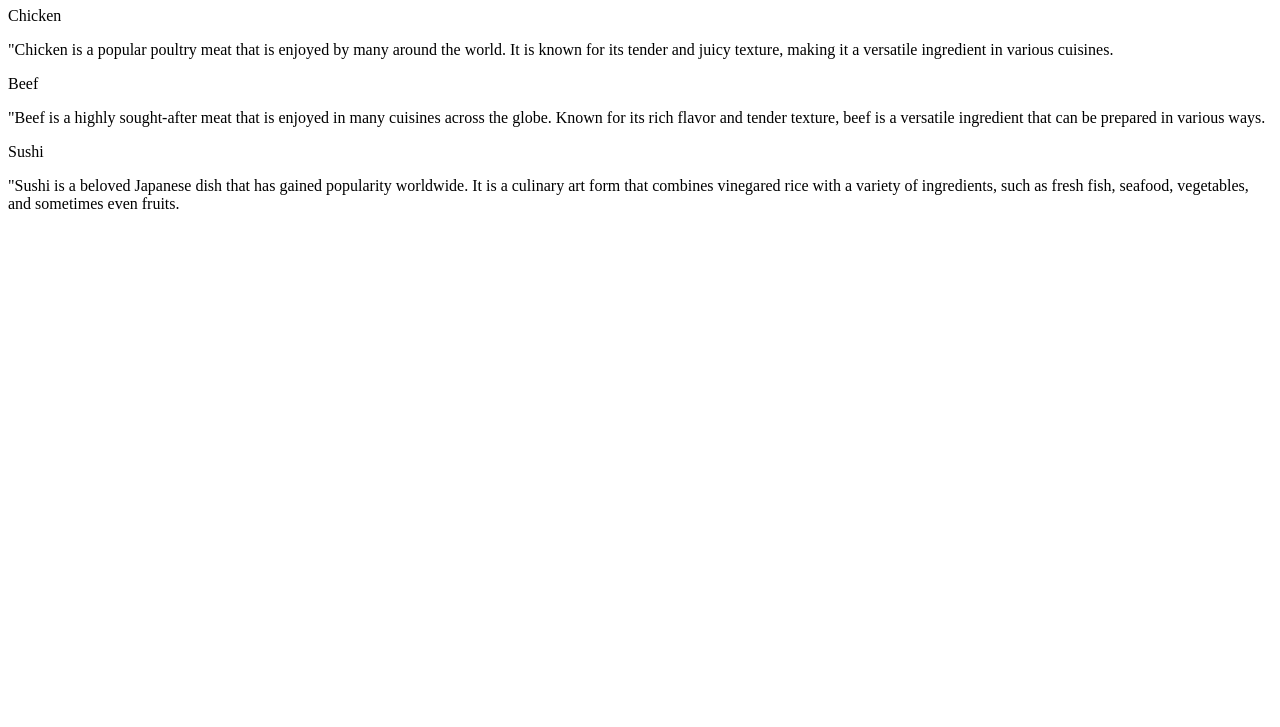
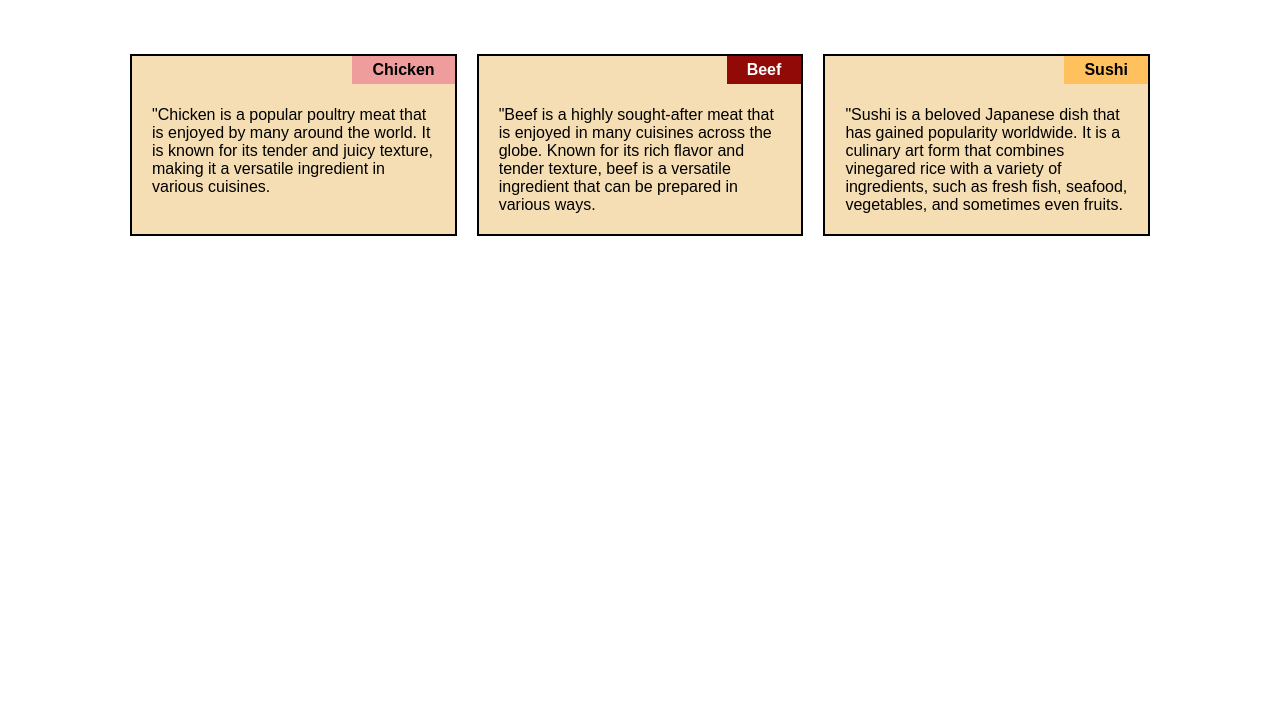
Before and after one commit to Olayinkajacobs/mod2_solution, a plain HTML site: page index.html in a window 1280 px wide. Shown: the part 73-800 px from the top of the page. Drawn offline with Linux system fonts and the light colour scheme.

Commit message:
Updated My First Coursera Project

```diff
--- a/index.html
+++ b/index.html
@@ -3,7 +3,7 @@
   <head>
     <meta charset="UTF-8" />
     <meta name="viewport" content="width=device-width, initial-scale=1.0" />
-    <link rel="stylesheet" href="style1.css" />
+    <link rel="stylesheet" href="style.css" />
     <title>module2-solution</title>
   </head>
   <body>
--- a/style.css
+++ b/style.css
@@ -22,9 +22,7 @@ header {
 }
 
 .section {
-  width: calc(
-    33.33% - 20px
-  ); /*This is to set the width of the element to one-third*/
+  width: calc(33.33% - 20px);
   background-color: wheat;
   margin: 20px 10px;
   padding: 20px;
@@ -41,8 +39,8 @@ header {
   position: absolute;
   top: 0;
   right: 0;
-  background-color: #ee9d9c; /* Set title region color */
-  color: #000; /* Set text color for contrast */
+  background-color: #ee9d9c;
+  color: #000;
   padding: 5px 20px;
   text-align: center;
 }
```
